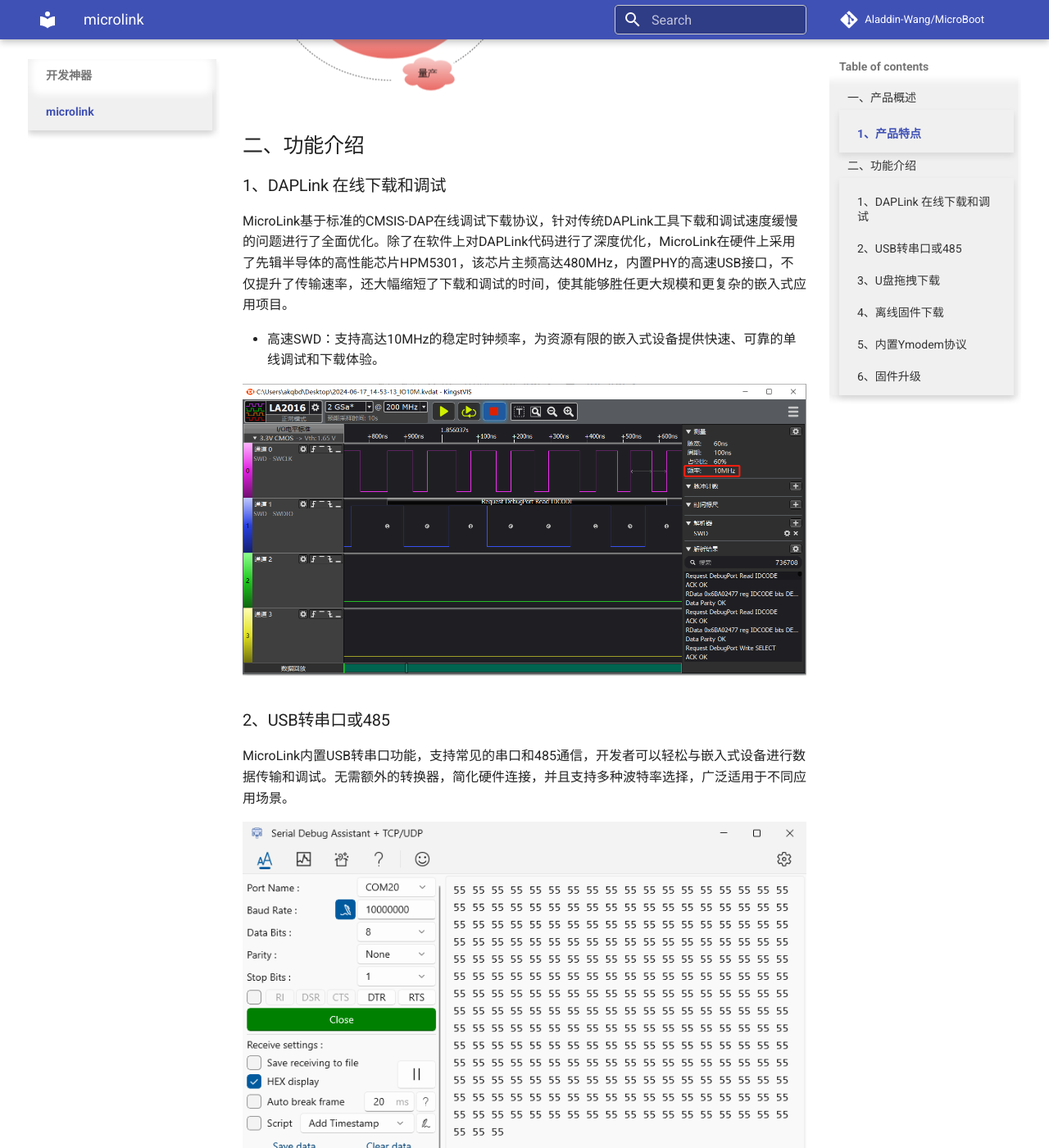
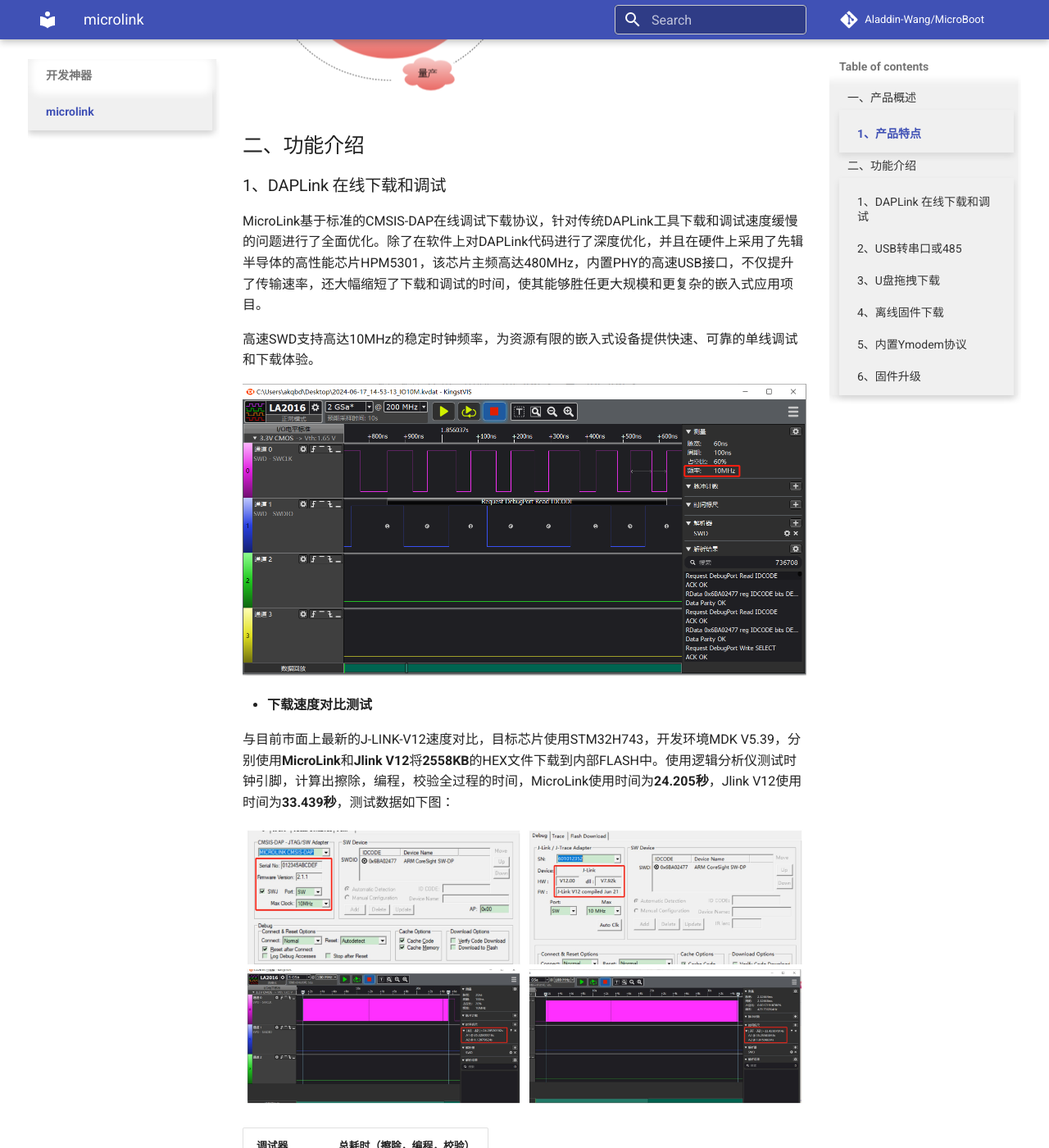
Before and after one commit to Aladdin-Wang/MicroBoot, an MkDocs documentation site: the page built from docs/tools/microlink/microlink.md, in a window 1280 px wide and 1400 px high, scrolled down 1165 px. Shown: the whole window at 82% size. Built offline with MkDocs 1.6.1 and Material for MkDocs 9.7.7, drawn with Linux system fonts in a browser that asks for light colours; comment, search, counter and statistics services are not loaded; some of the changed text lies outside the part shown.

Commit message:
fix microlink.md

```diff
--- a/docs/tools/microlink/microlink.md
+++ b/docs/tools/microlink/microlink.md
@@ -27,15 +27,40 @@
 
 ### 1、DAPLink 在线下载和调试
 
-MicroLink基于标准的CMSIS-DAP在线调试下载协议，针对传统DAPLink工具下载和调试速度缓慢的问题进行了全面优化。除了在软件上对DAPLink代码进行了深度优化，MicroLink在硬件上采用了先辑半导体的高性能芯片HPM5301，该芯片主频高达480MHz，内置PHY的高速USB接口，不仅提升了传输速率，还大幅缩短了下载和调试的时间，使其能够胜任更大规模和更复杂的嵌入式应用项目。
+MicroLink基于标准的CMSIS-DAP在线调试下载协议，针对传统DAPLink工具下载和调试速度缓慢的问题进行了全面优化。除了在软件上对DAPLink代码进行了深度优化，并且在硬件上采用了先辑半导体的高性能芯片HPM5301，该芯片主频高达480MHz，内置PHY的高速USB接口，不仅提升了传输速率，还大幅缩短了下载和调试的时间，使其能够胜任更大规模和更复杂的嵌入式应用项目。
 
-- 高速SWD：支持高达10MHz的稳定时钟频率，为资源有限的嵌入式设备提供快速、可靠的单线调试和下载体验。
+高速SWD支持高达10MHz的稳定时钟频率，为资源有限的嵌入式设备提供快速、可靠的单线调试和下载体验。
 
-  ![](../../images/microlink/10M.png)
+![](../../images/microlink/10M.png)
 
 
 
+- **下载速度对比测试**
 
+与目前市面上最新的J-LINK-V12速度对比，目标芯片使用STM32H743，开发环境MDK V5.39，分别使用**MicroLink**和**Jlink V12**将**2558KB**的HEX文件下载到内部FLASH中。使用逻辑分析仪测试时钟引脚，计算出擦除，编程，校验全过程的时间，MicroLink使用时间为**24.205秒**，Jlink V12使用时间为**33.439秒**，测试数据如下图：
+
+![](../../images/microlink/MicroLink_Jlink.jpg)
+
+| 调试器        | 总耗时（擦除，编程，校验） |
+| ------------- | :------------------------: |
+| **MicroLink** |        **24.205秒**        |
+| J-LINK V12    |          33.439秒          |
+
+- **使用步骤**
+
+  兼容各种DAP-LINK，支持Keil、基于OpenOCD的STM32CubeIDE、CLion等各种IDE，以Keil为例：
+
+  1、在DEBUG栏中选择CMSIS-DAP Debugger
+
+  ![](../../images/microlink/DEBUG.png)
+
+  2、选择MICROLINK CMSIS-DAP，Max Clock下载时钟频率选择10MHz
+
+  ![](../../images/microlink/MAX_Clock.jpg)
+
+  3、勾选自动复位选项，添加下载算法
+
+  ![](../../images/microlink/XZSF.jpg)
 
 ### 2、USB转串口或485
 
```
Also changed, not shown: docs/images/microlink/DEBUG.png (added), docs/images/microlink/JLINK_Download.jpg (added), docs/images/microlink/JLINK_V12_Download.jpg (added), docs/images/microlink/MAX_Clock.jpg (added), docs/images/microlink/MicroLink_Download.jpg (added), docs/images/microlink/MicroLink_Download.png (added), docs/images/microlink/MicroLink_Jlink.jpg (added), docs/images/microlink/XZSF.jpg (added).
